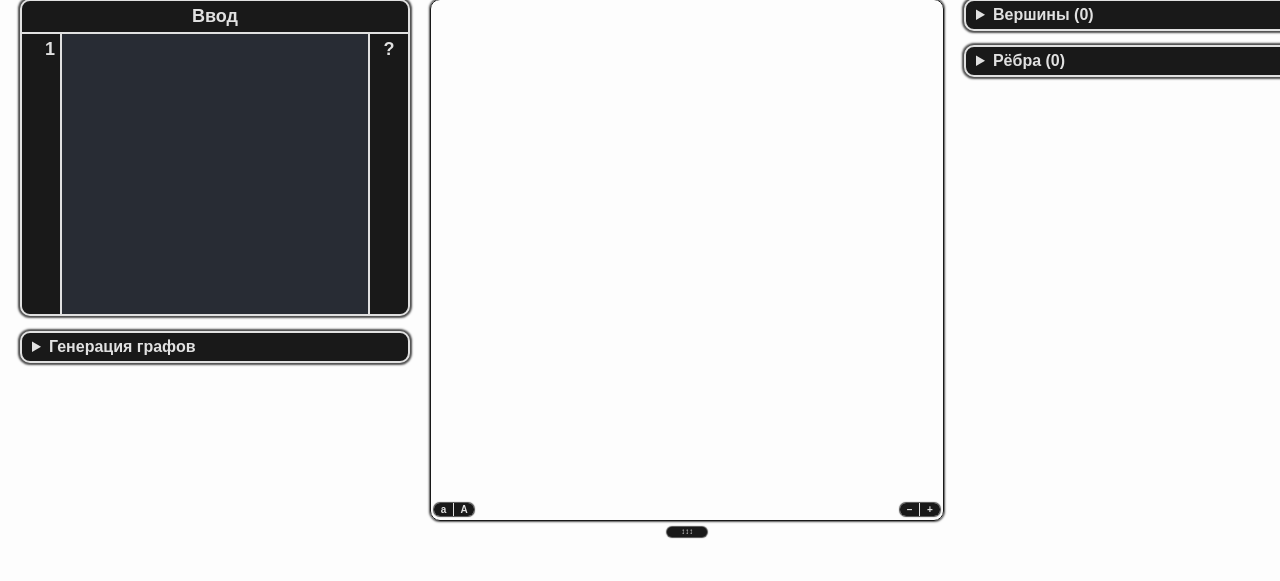
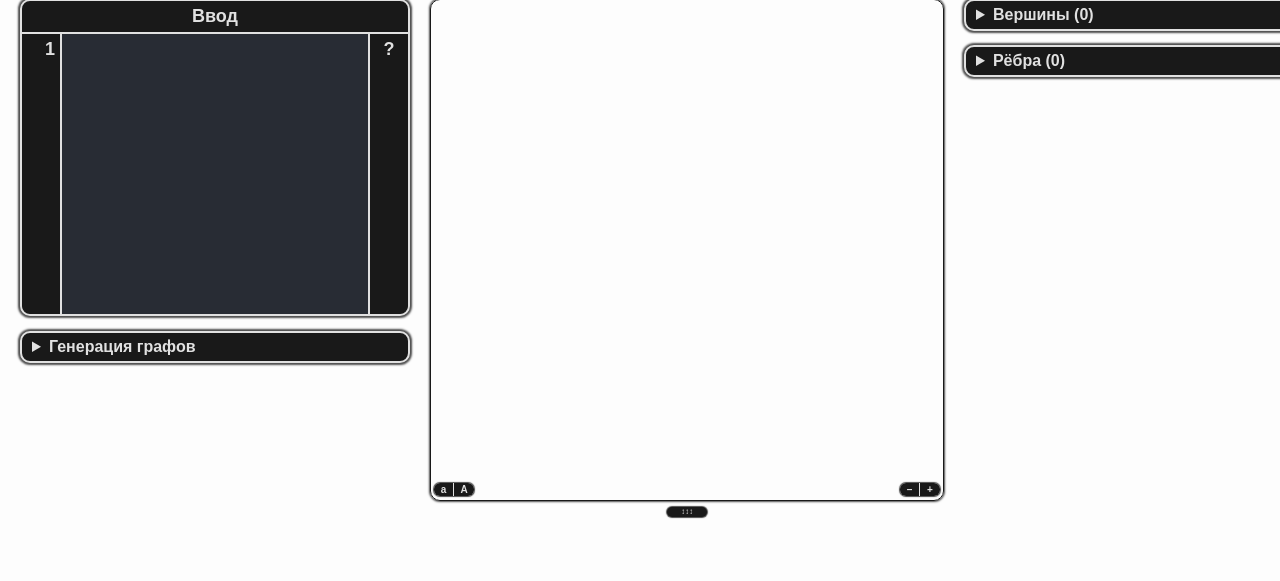
Before and after one commit to MangoosteMA/CP-library-site, a Flask app: template templates/graph_editor/graph_editor.html in a window 1280 px wide; the page is wider, and only the part inside the window is pictured. Shown: the part 57-638 px from the top of that part. Run offline with Flask 3, Linux system fonts and the light colour scheme; the template is opened without the code that fills it, so the values that code supplies are empty.

Commit message:
Removed bottom padding in svg

```diff
--- a/static/styles/graph_editor/graph_editor_body.css
+++ b/static/styles/graph_editor/graph_editor_body.css
@@ -15,7 +15,6 @@
     border-radius: 10px;
     border: 1px solid var(--base-font-color);
     box-shadow: 0px 0px 2px 1px rgba(0, 0, 0, 0.7);
-    padding-bottom: 20px;
 }
 
 .main-svg {
```
